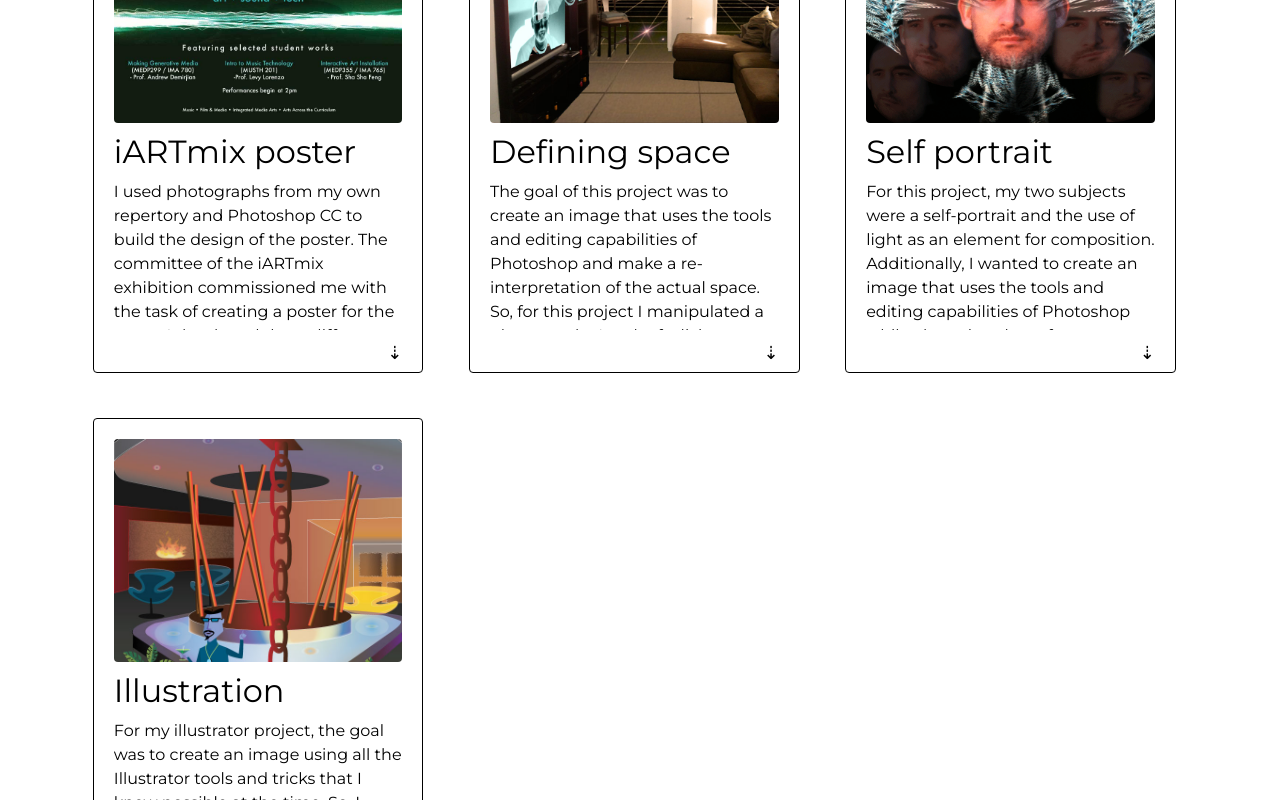
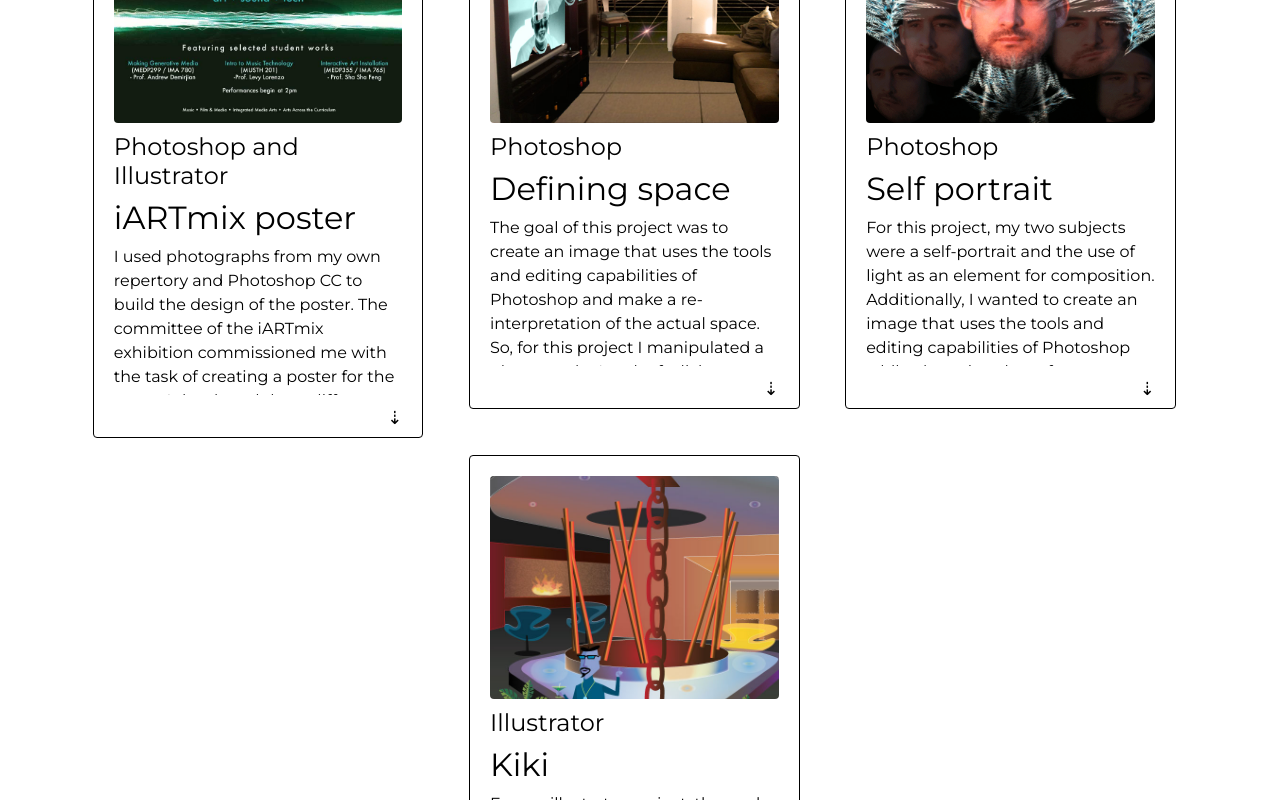
Before and after one commit to FelipeAtGA/fh-portfolio, a React (Create React App) app in the folder client/: page /PsAi in a window 1280 px wide. Shown: the part 380-1180 px from the top of the page. Built offline with nearby package versions, Linux system fonts and the light colour scheme.

Commit message:
add h4 for subtitles over the h2 title tags

```diff
--- a/client/src/components/photoshopIllustratorLink/PsAi.jsx
+++ b/client/src/components/photoshopIllustratorLink/PsAi.jsx
@@ -11,7 +11,7 @@ class PsAi extends Component {
     this.state = {
       images: [Iartposter, Spaceroom, Portrait, Kiki],
       imgpropsnames: ['iarposter', 'spaceroom', 'portrait', 'illustration'],
-      titles: ['iARTmix poster', 'Defining space', 'Self portrait', 'Illustration'],
+      titles: ['iARTmix poster', 'Defining space', 'Self portrait', 'Kiki'],
       classes: 'projectWrapper',
       text: [
         `I used photographs from my own repertory and Photoshop CC to build the
@@ -60,6 +60,7 @@ class PsAi extends Component {
               role="button"
               tabIndex="0"
             />
+            <h4>Photoshop and Illustrator</h4>
             <h2>{this.state.titles[0]}</h2>
             <div className="contentDescription">
               <p>{this.state.text[0]}</p>
@@ -75,6 +76,7 @@ class PsAi extends Component {
               role="button"
               tabIndex="0"
             />
+            <h4>Photoshop</h4>
             <h2>{this.state.titles[1]}</h2>
             <div className="contentDescription">
               <p>{this.state.text[1]}</p>
@@ -90,6 +92,7 @@ class PsAi extends Component {
               role="button"
               tabIndex="0"
             />
+            <h4>Photoshop</h4>
             <h2>{this.state.titles[2]}</h2>
             <div className="contentDescription">
               <p>{this.state.text[2]}</p>
@@ -105,6 +108,7 @@ class PsAi extends Component {
               role="button"
               tabIndex="0"
             />
+            <h4>Illustrator</h4>
             <h2>{this.state.titles[3]}</h2>
             <div className="contentDescription">
               <p>{this.state.text[3]}</p>
```
